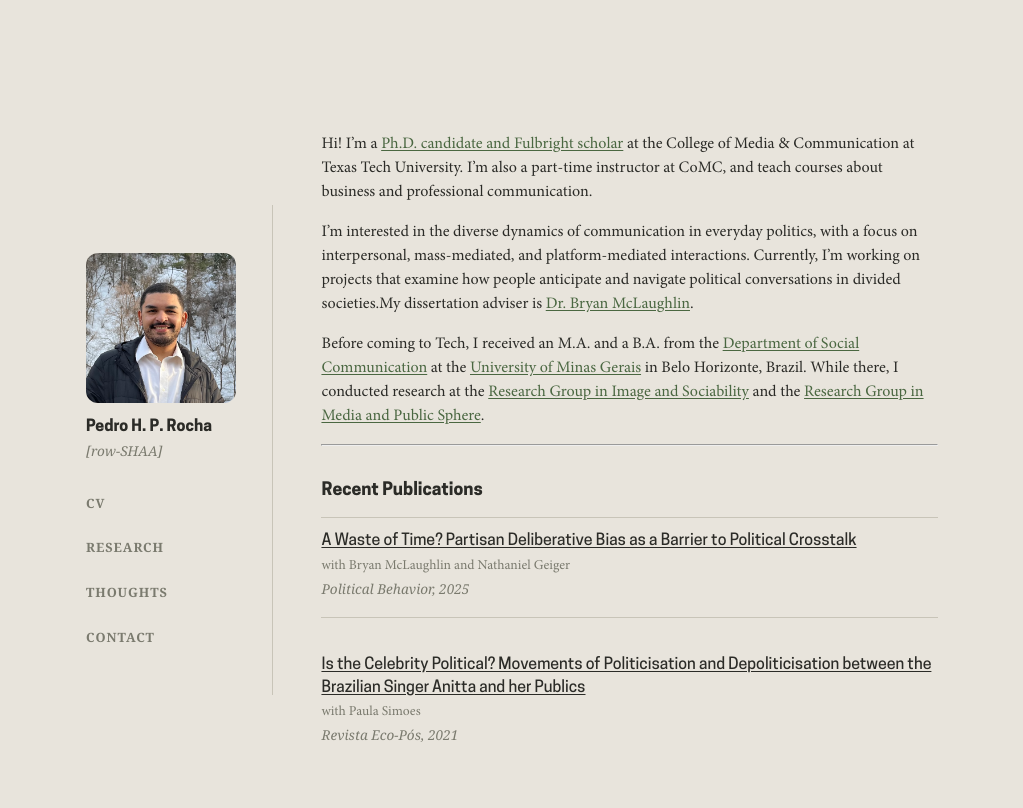
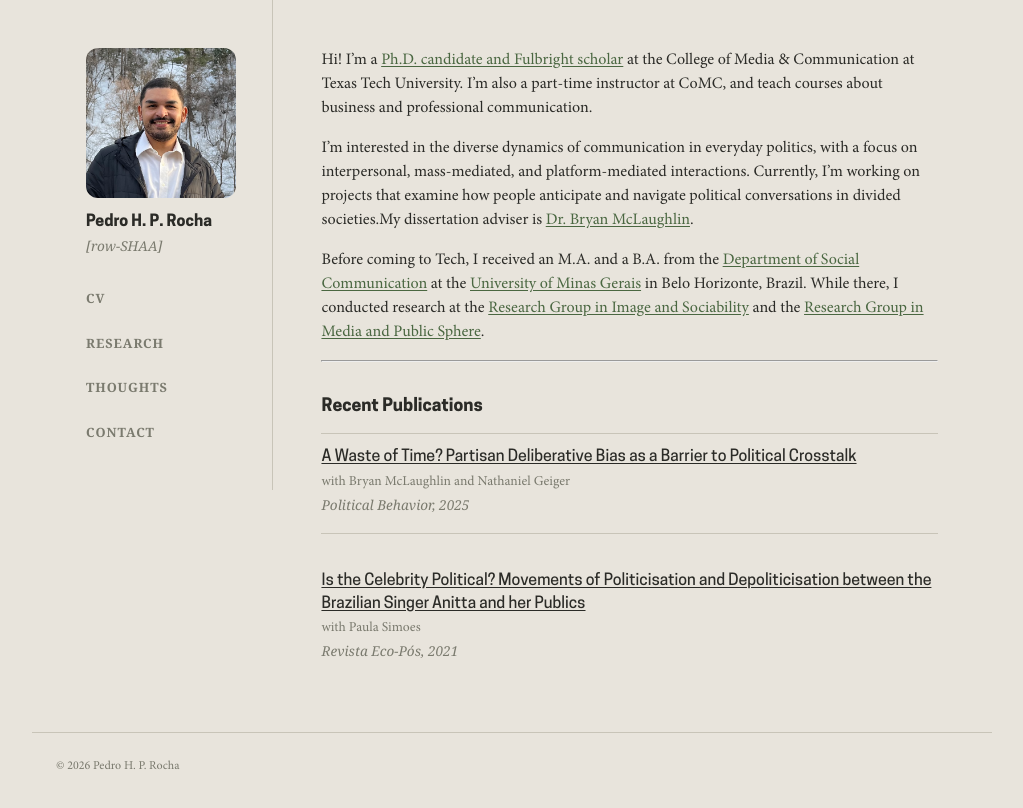
Before and after one commit to pedrohprocha/pedrohprocha.github.io, a Jekyll site: the page built from index.md, in a window 1280 px wide and 900 px high. Shown: the top 808 px of the window, without its empty margins (128-1151 px from the left). Built offline with Jekyll 4.4.1, drawn with Linux system fonts in a browser that asks for light colours; some web fonts are replaced.

Commit message:
fix layout spacing

```diff
--- a/assets/css/main.css
+++ b/assets/css/main.css
@@ -278,8 +278,7 @@ h3 {
     width: 100%;
     margin: 0 auto;
     padding: 0 1.5rem;
-    min-height: 100vh;
-    align-items: center;
+    align-items: flex-start;
 }
 
 .sidebar {
```
